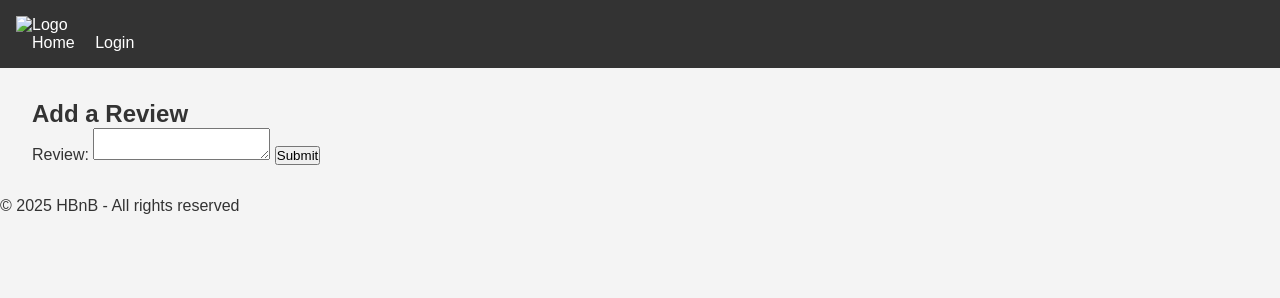
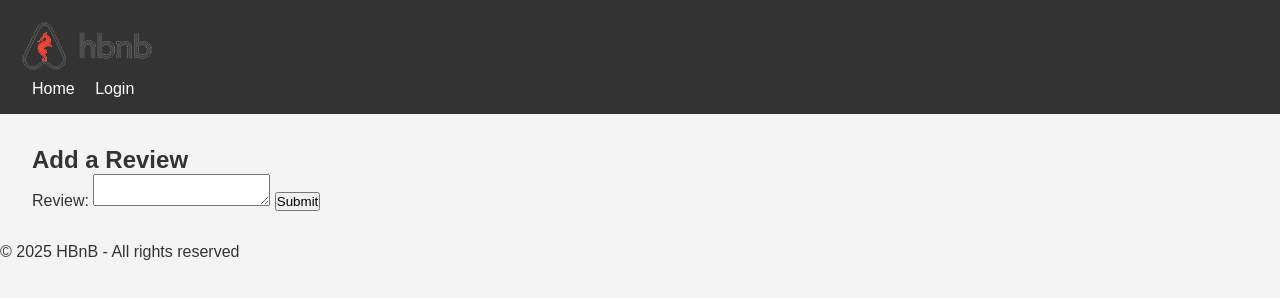
Before and after one commit to IEyZens/holbertonschool-hbnb, a plain HTML site: page part4/place.html in a window 1280 px wide. Drawn offline with Linux system fonts and the light colour scheme; the site is published under a folder, as on GitHub Pages, so addresses that start at the root find nothing.

Commit message:
fix: correct logo image path in place details page

```diff
--- a/part4/place.html
+++ b/part4/place.html
@@ -10,7 +10,7 @@
 
 <body>
 	<header>
-		<img src="/part4/images/logo.png" alt="Logo" class="logo">
+		<img src="./images/logo.png" alt="Logo" class="logo">
 		<nav>
 			<a href="index.html" id="home-link">Home</a>
 			<a href="login.html" id="login-link" class="login-button">Login</a>
```
